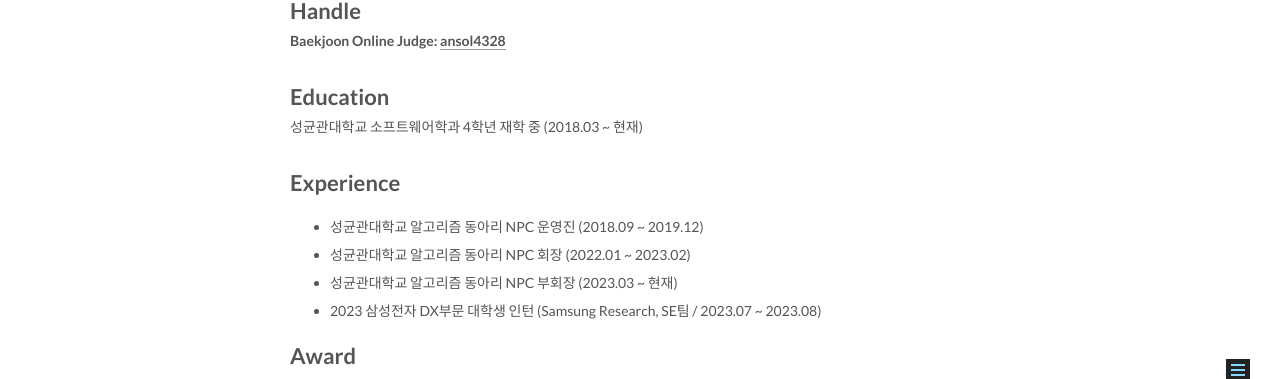
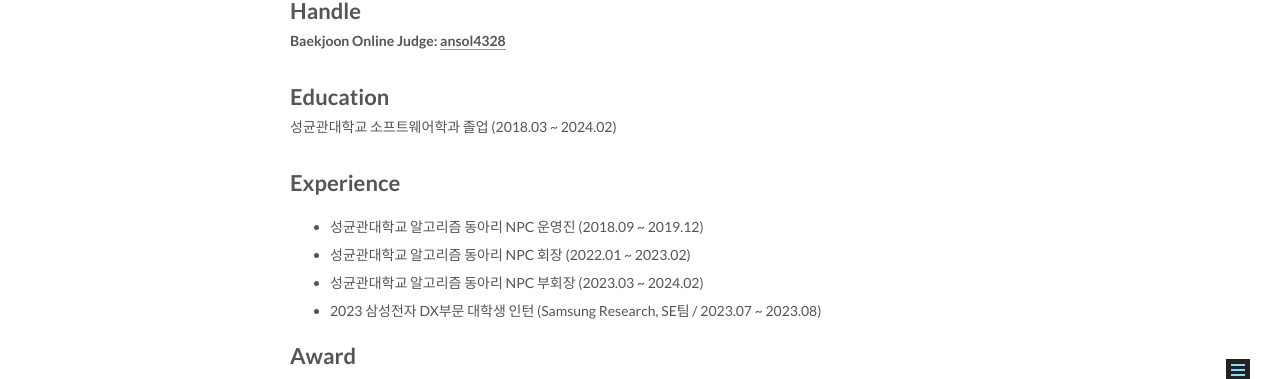
Before and after one commit to ansol4328/ansol4328.github.io, a Jekyll site: the page built from about/index.md, in a window 1280 px wide. Shown: the part 472-851 px from the top of the page. Built offline with Jekyll 4.4.1, drawn with Linux system fonts in a browser that asks for light colours; comment, search, counter and statistics services are not loaded; our own code applies the rules of GitHub Pages for plain Markdown files.

Commit message:
update about page

```diff
--- a/about/index.md
+++ b/about/index.md
@@ -10,12 +10,12 @@ type: about
 **Baekjoon Online Judge: [ansol4328](https://www.acmicpc.net/user/ansol4328)**
 
 # Education
-성균관대학교 소프트웨어학과 4학년 재학 중 (2018.03 ~ 현재)
+성균관대학교 소프트웨어학과 졸업 (2018.03 ~ 2024.02)
 
 # Experience
 * 성균관대학교 알고리즘 동아리 NPC 운영진 (2018.09 ~ 2019.12)
 * 성균관대학교 알고리즘 동아리 NPC 회장 (2022.01 ~ 2023.02)
-* 성균관대학교 알고리즘 동아리 NPC 부회장 (2023.03 ~ 현재)
+* 성균관대학교 알고리즘 동아리 NPC 부회장 (2023.03 ~ 2024.02)
 * 2023 삼성전자 DX부문 대학생 인턴 (Samsung Research, SE팀 / 2023.07 ~ 2023.08)
 
 # Award
```
